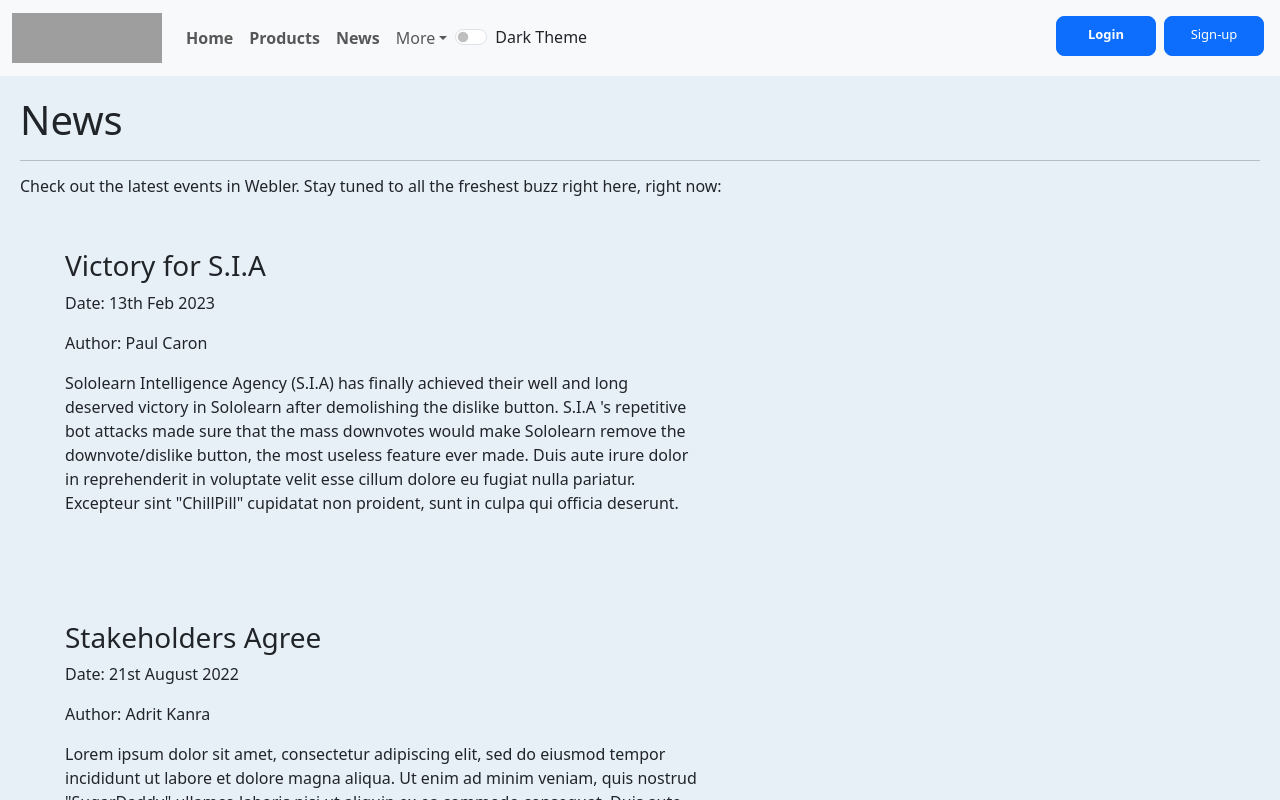
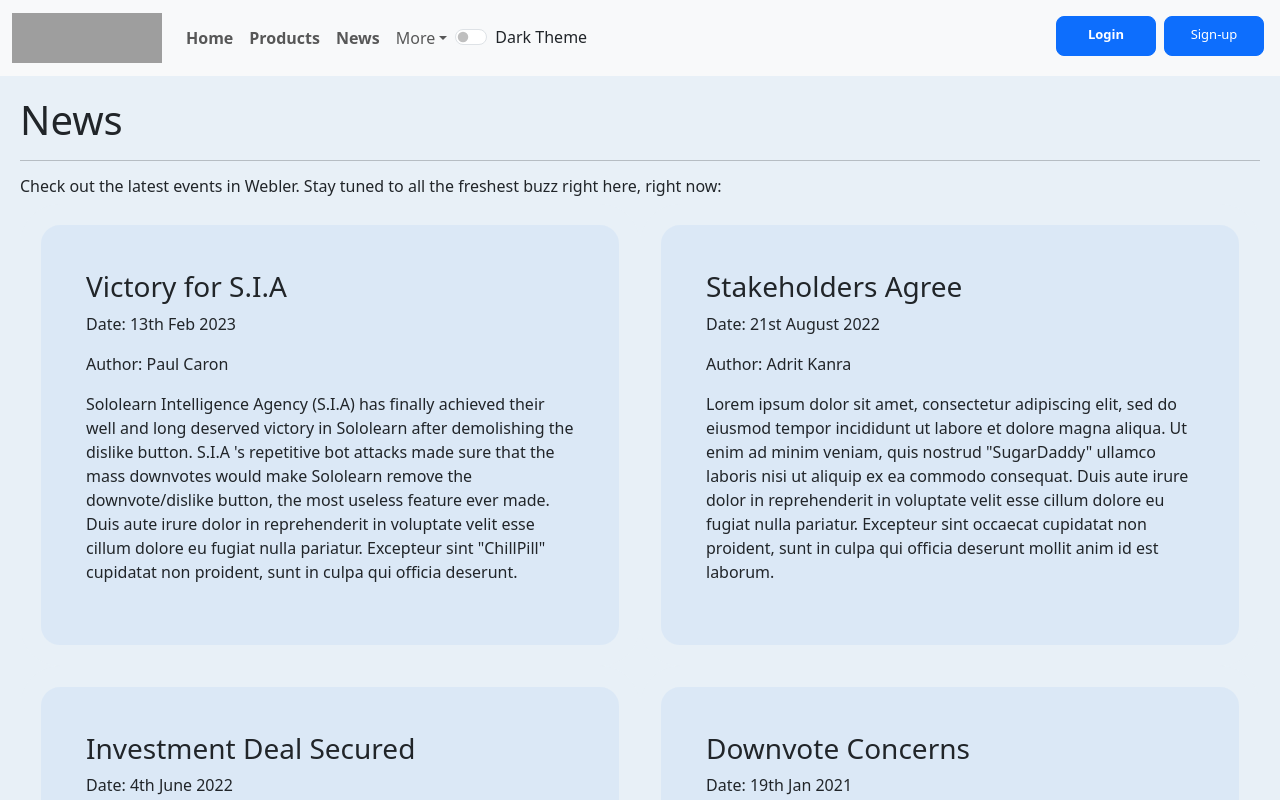
Before and after one commit to DonDejvo/webler-site-demo, a React (Vite) app: page /news in a window 1280 px wide. Shown: the top 800 px of the page. Built offline with nearby package versions, Linux system fonts and the light colour scheme; no server answers; grey boxes are pictures that could not be loaded.

Commit message:
Update index.css

```diff
--- a/src/style/index.css
+++ b/src/style/index.css
@@ -204,7 +204,13 @@ main {
     border-radius: 40px;
     background-color: #5f9fe917;
 }
-  .col-7 {width: 58.33%;}
+.col-7 {
+    width: 50%;
+    height: fit-content;
+    border: rgb(232, 240, 247) solid 21px;
+    border-radius: 40px;
+    background-color: #5f9fe917;
+}
 .col-8 {width: 66.66%;}
 .col-9 {width: 75%;}
 .col-10 {width: 83.33%;}
```
Lines whose indentation alone changed are shown as unchanged.
